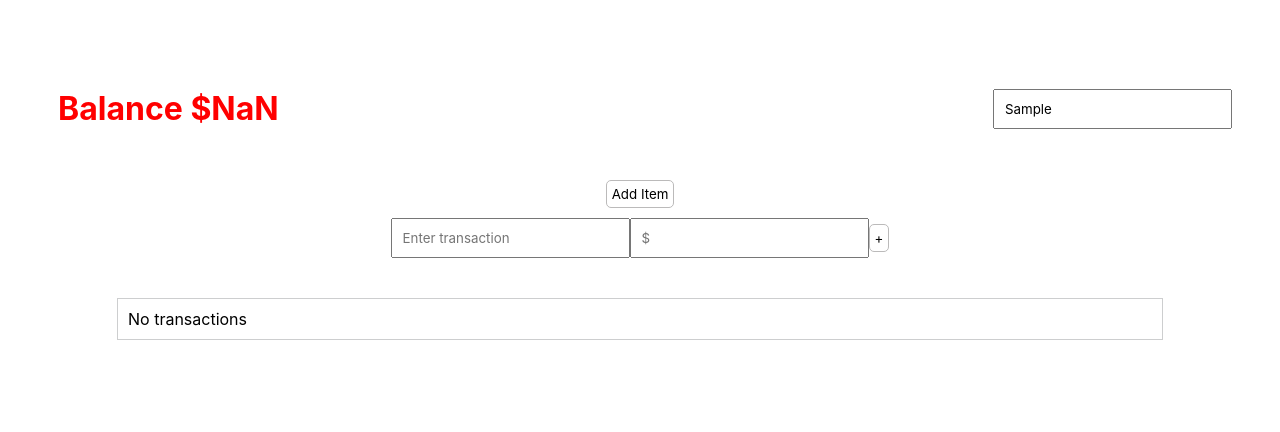
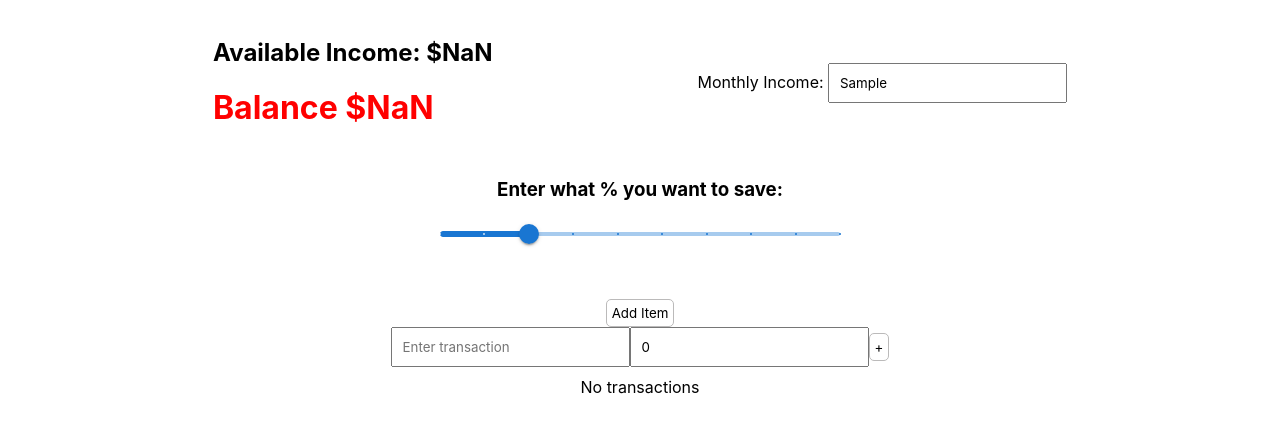
Before and after one commit to billsasi/stonk-budget, a React (Create React App) app in the folder client/: page / in a window 1280 px wide. Both pictures are taken after typing "Sample" into the empty fields and a click on the button "Add Item". Shown: the top 432 px of the page. Built offline with nearby package versions, Linux system fonts and the light colour scheme.

Commit message:
added savings slider

```diff
--- a/client/package.json
+++ b/client/package.json
@@ -3,6 +3,9 @@
   "version": "0.1.0",
   "private": true,
   "dependencies": {
+    "@emotion/react": "^11.9.0",
+    "@emotion/styled": "^11.8.1",
+    "@mui/material": "^5.6.2",
     "@testing-library/jest-dom": "^5.16.3",
     "@testing-library/react": "^12.1.4",
     "@testing-library/user-event": "^13.5.0",
@@ -10,6 +13,7 @@
     "react": "^17.0.2",
     "react-dom": "^17.0.2",
     "react-scripts": "^5.0.1",
+    "react-select": "^5.3.0",
     "web-vitals": "^2.1.4"
   },
   "scripts": {
--- a/client/src/App.css
+++ b/client/src/App.css
@@ -1,7 +1,6 @@
 * {
   font-family: -apple-system, BlinkMacSystemFont, 'Segoe UI', Roboto, Oxygen,
     Ubuntu, Cantarell, 'Open Sans', 'Helvetica Neue', sans-serif;
-  padding: 10px;
 }
 
 button {
@@ -27,14 +26,17 @@ button:active {
 }
 
 .overview {
+  padding: 10px;
   display: flex;
-  justify-content: space-between;
+  flex-direction: row;
+  justify-content: space-evenly;
   width: 100vw;
   max-width: 100%;
   align-items: center;
 }
 
 .input-form {
+  margin-top: 50px;
   display: flex;
   flex: column;
   flex-direction: column;
@@ -62,6 +64,10 @@ button:active {
   align-content: center;
   flex-direction: row;
   align-items: center;
+}
+
+.transactTable {
+  padding: 10px;
 }
 
 .row-info {
@@ -93,3 +99,17 @@ button:active {
   border: 1px solid rgb(187, 186, 186);
   border-radius: 0px;
 }
+
+input {
+  padding: 10px;
+}
+
+td {
+  padding: 10px;
+}
+
+.savings-slider {
+  display: flex;
+  flex-direction: column;
+  align-items: center;
+}
--- a/client/src/App.js
+++ b/client/src/App.js
@@ -10,7 +10,6 @@ const App = () => {
   const [transactions, setTransactions] = useState([]);
 
   const addTransaction = (item) => {
-    console.log(item);
     setTransactions([item, ...transactions]);
   };
 
@@ -21,8 +20,17 @@ const App = () => {
 
   const handleEdit = (item, id) => {
     // Find id and edit
-    const updated_list = transactions.map(x => (x.id === id ? {...x, amt: item.amt, name: item.name, category: item.category} : x))
-    setTransactions(updated_list)
+    const updated_list = transactions.map((x) =>
+      x.id === id
+        ? {
+            ...x,
+            amount: item.amount,
+            description: item.description,
+            category: item.category,
+          }
+        : x
+    );
+    setTransactions(updated_list);
   };
 
   return (
--- a/client/src/components/InputForm.js
+++ b/client/src/components/InputForm.js
@@ -1,27 +1,31 @@
 import React, { useState } from 'react';
 
 const InputForm = ({ handleAddTransaction }) => {
+  const [transaction, setTransaction] = useState({
+    type: '',
+    description: '',
+    amount: 0,
+    date: new Date().toLocaleDateString(),
+  });
   const [addItem, setAddItem] = useState(false);
-  const [desc, setDesc] = useState('');
-  const [amt, setAmt] = useState('');
 
   const handleDescChange = (e) => {
-    setDesc(e.target.value);
+    setTransaction({ ...transaction, description: e.target.value });
   };
   const handleAmtChange = (e) => {
-    setAmt(e.target.value);
+    setTransaction({ ...transaction, amount: Number(e.target.value) });
   };
 
   const handleSubmit = (e) => {
     e.preventDefault();
     handleAddTransaction({
-      id: Math.ceil(Math.random() * 100000),
-      name: desc,
-      amt: Number(amt),
+      ...transaction,
+      id: Math.ceil(Math.random() * 100000000),
     });
-    setDesc('');
-    setAmt('');
+    setTransaction({ ...transaction, description: '', amount: '' });
   };
+
+  const { description, amount } = transaction;
 
   return (
     <div className="input-form">
@@ -30,10 +34,14 @@ const InputForm = ({ handleAddTransaction }) => {
         <form onSubmit={handleSubmit}>
           <input
             placeholder="Enter transaction"
-            value={desc}
+            value={description}
             onChange={handleDescChange}
           ></input>
-          <input placeholder="$" value={amt} onChange={handleAmtChange}></input>
+          <input
+            placeholder="$"
+            value={amount}
+            onChange={handleAmtChange}
+          ></input>
           <button type="submit">+</button>
         </form>
       )}
--- a/client/src/components/Overview.js
+++ b/client/src/components/Overview.js
@@ -1,24 +1,59 @@
-import React, { useState } from 'react';
+import React, { useEffect, useState } from 'react';
+import Box from '@mui/material/Box';
+import Slider from '@mui/material/Slider';
 
 const Overview = ({ transactions }) => {
   const [income, setIncome] = useState(0);
+  const [available, setAvailable] = useState(income);
 
   const getBal = () => {
     let sum = 0;
-    transactions.forEach((item) => (sum += item.amt));
+    transactions.forEach((item) => (sum += item.amount));
     return sum;
   };
 
+  let percent = 0;
+  function valuetext(value) {
+    percent = value;
+  }
+
   const net = income - getBal();
 
+  useEffect(() => {
+    setAvailable((income - 0.01 * percent * income).toFixed(2));
+  }, [income, percent]);
+
   return (
+    <>
       <div className="overview">
-      <h1 className={net > -1 ? 'positive' : 'negative'}>Balance ${net}</h1>
+        <div className="balance-info">
+          <h2>Available Income: ${available}</h2>
+          <h1 className={net > -1 ? 'positive' : 'negative'}>
+            Balance ${net.toFixed(2)}
+          </h1>
+        </div>
+        <div>
+          <span>Monthly Income: </span>
           <input
             placeholder="Income"
             onChange={(e) => setIncome(e.target.value)}
           ></input>
         </div>
+      </div>
+      <Box className="savings-slider" sx={{ width: 400 }}>
+        <h3>Enter what % you want to save:</h3>
+        <Slider
+          aria-label="Savings Percent"
+          defaultValue={20}
+          getAriaValueText={valuetext}
+          valueLabelDisplay="auto"
+          step={10}
+          marks
+          min={0}
+          max={90}
+        />
+      </Box>
+    </>
   );
 };
 
--- a/client/src/components/Transaction.js
+++ b/client/src/components/Transaction.js
@@ -1,50 +1,79 @@
 import React, { useEffect, useState } from 'react';
+import Select from 'react-select';
 
-const Transaction = ({transact, handleDelete, handleEdit}) => {
+const Transaction = ({ transact, handleDelete, handleEdit }) => {
   const [editItem, setEditItem] = useState(false);
-  const [desc, setDesc] = useState(transact.name);
-  const [amt, setAmt] = useState(transact.amt);
+  const [newDesc, setNewDesc] = useState(transact.description);
+  const [newAmt, setNewAmt] = useState(transact.amount);
 
   const handleDescChange = (e) => {
-    setDesc(e.target.value);
+    setNewDesc(e.target.value);
   };
   const handleAmtChange = (e) => {
-    setAmt(e.target.value);
+    setNewAmt(e.target.value);
   };
 
   const handleEditSave = (e) => {
-    handleEdit({
-      name: desc,
-      amt: Number(amt),
-    }, transact.id);
+    handleEdit(
+      {
+        description: newDesc,
+        amount: Number(newAmt),
+      },
+      transact.id
+    );
     setEditItem(!editItem);
   };
 
-  const del_button = <td><button className="del-button" onClick={() => handleDelete(transact.id)}>Delete</button></td>
-  const edit_button = <td><button className="edit-button" onClick={() => setEditItem(!editItem)}>Edit</button></td>
-  const save_button = <td><button className="save-button" onClick={() => handleEditSave(transact.id)}>Save</button></td>
+  const del_button = (
+    <td>
+      <button className="del-button" onClick={() => handleDelete(transact.id)}>
+        Delete
+      </button>
+    </td>
+  );
+  const edit_button = (
+    <td>
+      <button className="edit-button" onClick={() => setEditItem(!editItem)}>
+        Edit
+      </button>
+    </td>
+  );
+  const save_button = (
+    <td>
+      <button
+        className="save-button"
+        onClick={() => handleEditSave(transact.id)}
+      >
+        Save
+      </button>
+    </td>
+  );
   const reg_entry = (
     <tr>
-    <td>{desc}</td>
-    <td>{amt}</td>
-    {del_button}
-    {edit_button}
+      <td>{transact.description}</td>
+      <td>{transact.amount}</td>
+      {del_button}
+      {edit_button}
     </tr>
-  )
+  );
   const input_entry = (
-      <tr>
-    <td><input value={desc} onChange={handleDescChange}></input></td>
-    <td><input type="number" value={amt} onChange={handleAmtChange}></input></td>
-    {del_button}
-    {save_button}
+    <tr>
+      <td>
+        <input value={newDesc} onChange={handleDescChange}></input>
+      </td>
+      <td>
+        <input type="number" value={newAmt} onChange={handleAmtChange}></input>
+      </td>
+      {del_button}
+      {save_button}
     </tr>
-  )
+  );
 
   useEffect(() => {
-    setDesc(transact.name);
-    setAmt(transact.amt);
-  },[transact.name, transact.amt])
-  return (editItem ? input_entry : reg_entry);
+    setNewDesc(transact.description);
+    setNewAmt(transact.amount);
+  }, [transact.description, transact.amount]);
+  return editItem ? input_entry : reg_entry;
 };
 
 export default Transaction;
--- a/client/src/components/TransactionHistory.js
+++ b/client/src/components/TransactionHistory.js
@@ -1,22 +1,40 @@
-import Transaction from "./Transaction";
+import Transaction from './Transaction';
 
-const TransactionHistory = ({ transactions, handleDeleteTransaction, handleedit}) => {
+const TransactionHistory = ({
+  transactions,
+  handleDeleteTransaction,
+  handleedit,
+}) => {
+  console.log(transactions.length);
+
   return (
-    <>
     <div className="transactTable">
-      {transactions.length === 0 && <div className="row">No transactions</div>}
+      {transactions.length === 0 && <div>No transactions</div>}
       <table>
-      {transactions.length !== 0 && <thead><tr>
-        <th>Description</th>
-        <th>Amount</th>
-        <th></th><th></th></tr></thead>}
-      <tbody>
-      {transactions.map((item, index) => (<Transaction key={index}
-        transact={item} handleDelete={handleDeleteTransaction} handleEdit={handleedit}/>))}
-      </tbody>
+        {transactions.length !== 0 && (
+          <thead>
+            <tr>
+              <th>Description</th>
+              <th>Amount</th>
+              <th></th>
+              <th></th>
+            </tr>
+          </thead>
+        )}
+        <tbody>
+          {transactions.map((item, key) => {
+            return (
+              <Transaction
+                key={key}
+                transact={item}
+                handleDelete={handleDeleteTransaction}
+                handleEdit={handleedit}
+              />
+            );
+          })}
+        </tbody>
       </table>
     </div>
-    </>
   );
 };
 
```
Also changed, not shown: 1 other file (tests, documents, lock files or other folders). Lines whose indentation alone changed are shown as unchanged.
